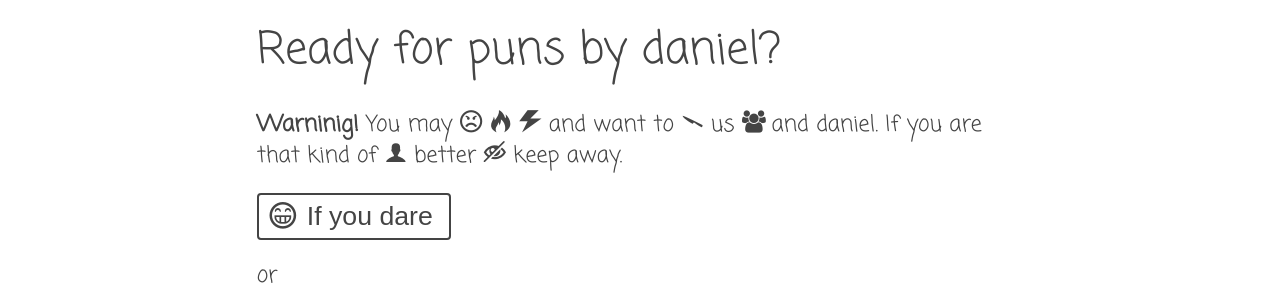
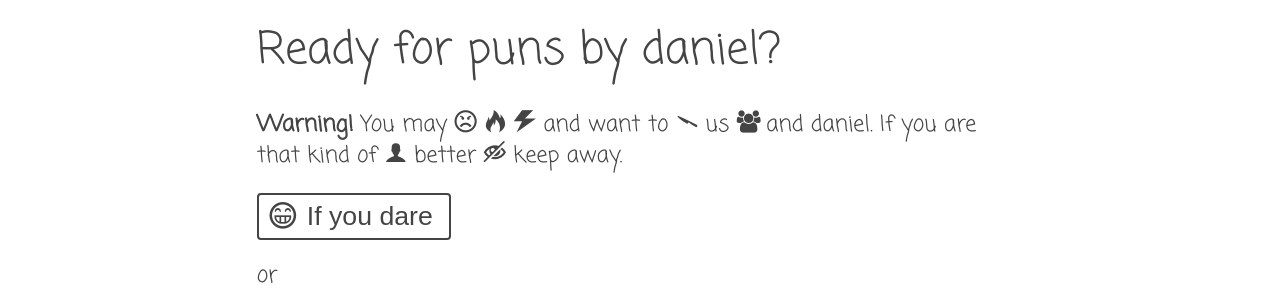
Before and after one commit to ambrosechua/2punny, a Jekyll site: the page built from index.html, in a window 1280 px wide. Shown: the part 121-421 px from the top of the page. Built offline with Jekyll 4.4.1, drawn with Linux system fonts in a browser that asks for light colours; some web fonts are replaced.

Commit message:
Spelling #2.

```diff
--- a/index.html
+++ b/index.html
@@ -4,7 +4,7 @@ title: "hello"
 ---
 {% assign post = site.posts.first %}
 <h1>Ready for puns by daniel? </h1>
-<p><strong>Warninig! </strong>You may <i class="icon-angry"></i> <i class="icon-fire"></i> <i class="icon-lightning"></i> and want to <i class="icon-knife"></i> us <i class="icon-group"></i> and daniel. If you are that kind of <i class="icon-user"></i> better <i class="icon-eye-blocked"></i> keep away. </p>
+<p><strong>Warning! </strong>You may <i class="icon-angry"></i> <i class="icon-fire"></i> <i class="icon-lightning"></i> and want to <i class="icon-knife"></i> us <i class="icon-group"></i> and daniel. If you are that kind of <i class="icon-user"></i> better <i class="icon-eye-blocked"></i> keep away. </p>
 <a href="{{ post.url }}" class="btn" style="margin: 0.5em 0;"><i class="icon-grin"></i><span>If you dare</span><!-- <i class="icon-arrow-right"></i> --></a>
 <p>or</p>
 <a href="/random" class="btn" style="margin: 0.5em 0;"><i class="icon-shuffle"></i><span>Random pun</span></a>
```
